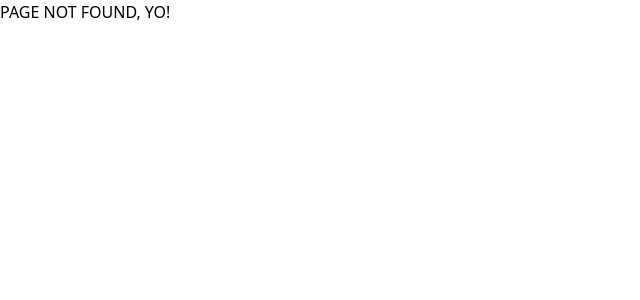
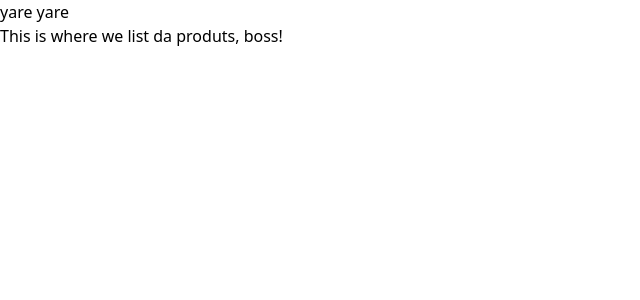
Before and after one commit to Baleandor/product-listings-page, a React (Vite) app: page / in a window 1280 px wide. Before the commit this address had no page. Shown: the top 300 px of the page, without its empty margins (0-640 px from the left). Built offline with nearby package versions, Linux system fonts and the light colour scheme.

Commit message:
[PL-6] Product Listings Landing Page

```diff
--- a/src/App.tsx
+++ b/src/App.tsx
@@ -2,6 +2,7 @@ import { createBrowserRouter, createRoutesFromElements, Route, RouterProvider }
 import Root from "./pages/Root";
 import NotFound from "./pages/NotFound";
 import { QueryClient, QueryClientProvider, } from '@tanstack/react-query'
+import ProductListings from "./pages/ProductListings";
 
 
 export default function App() {
@@ -10,6 +11,7 @@ export default function App() {
 
   const router = createBrowserRouter(createRoutesFromElements(
     <Route element={<Root />} errorElement={<NotFound />}>
+      <Route index element={<ProductListings />} />
 
     </Route>
   ))
--- /dev/null
+++ b/src/components/Navbar.tsx
@@ -0,0 +1,6 @@
+export default function Navbar() {
+
+    return (
+        <div>yare yare</div>
+    )
+}
--- a/src/pages/Root.tsx
+++ b/src/pages/Root.tsx
@@ -1,3 +1,19 @@
+import { Outlet } from "react-router-dom";
+import Navbar from "../components/Navbar";
+
+
+
+
 export default function Root() {
-    return <div>yare yare</div>
+
+
+    return (
+        <div>
+            <div>
+                <Navbar />
+            </div>
+            <Outlet />
+        </div>
+    )
+
 }
```
